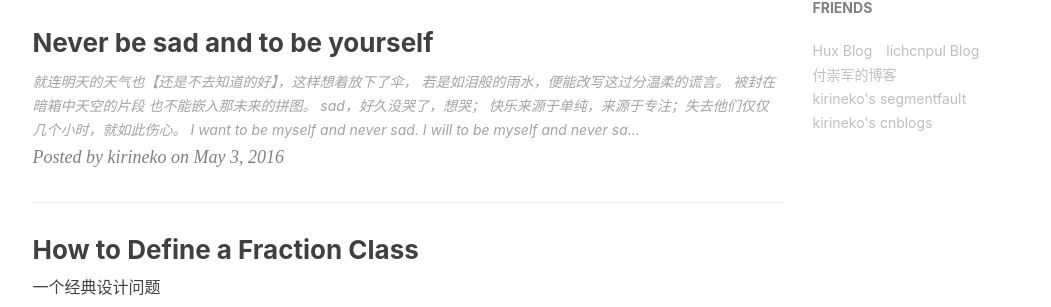
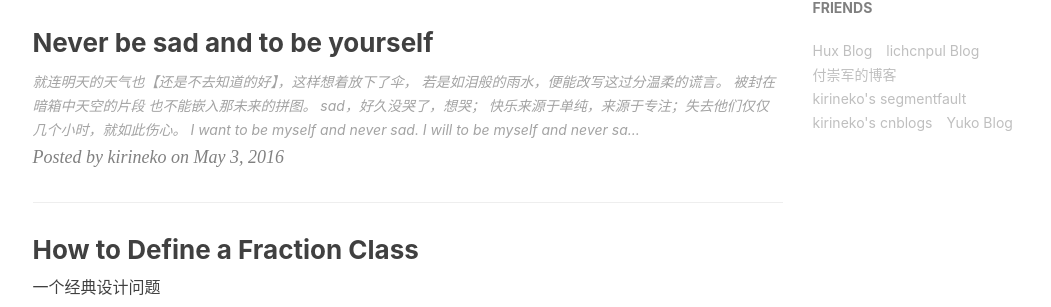
Before and after one commit to kirineko/kirineko.github.io, a Jekyll site: the page built from index.html, in a window 1280 px wide and 900 px high, scrolled down 892 px. Shown: the part 146-453 px from the top of the window, without its empty margins (135-1186 px from the left). Built offline with Jekyll 4.4.1, drawn with Linux system fonts in a browser that asks for light colours; nearby versions of some CDN libraries; the list of posts is cut into pages by our own code; comment, search, counter and statistics services are not loaded.

Commit message:
add friend

```diff
--- a/_config.yml
+++ b/_config.yml
@@ -86,5 +86,8 @@ friends: [
     },{
         title: "kirineko's cnblogs",
         href: "http://www.cnblogs.com/Kassadin/"
+    },{
+        title: "Yuko Blog",
+        href: "https://mujinsama.github.io/"
     }
 ]
```
